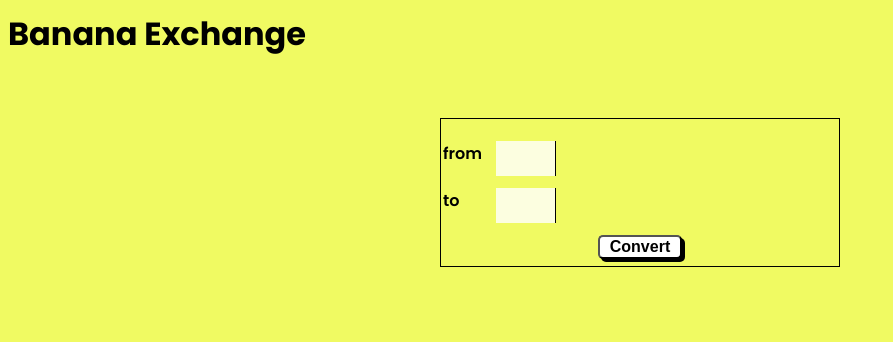
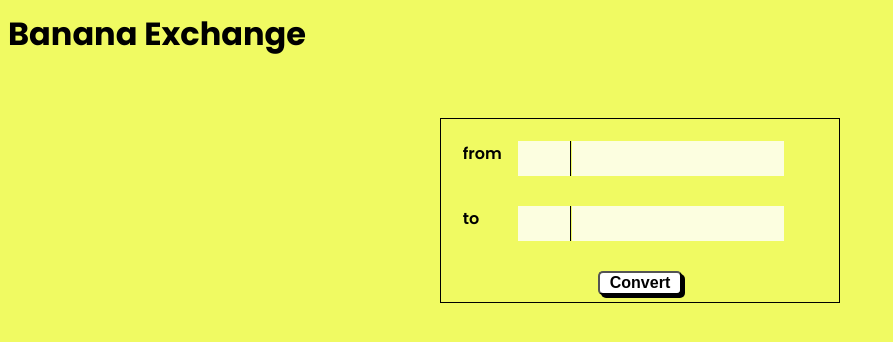
Before and after one commit to Bright-Portfolio/BananaExchange, a plain HTML site: page index.html in a window 1280 px wide. Shown: the whole page, without its empty margins (0-893 px from the left). Drawn offline with Linux system fonts and the light colour scheme; no server answers; a web font is replaced by a local one.

Commit message:
add convert button style and change base currency input method to dropdown

```diff
--- a/index.html
+++ b/index.html
@@ -1,11 +1,13 @@
 <!DOCTYPE html>
 <html lang="en">
+
 <head>
   <meta charset="UTF-8" />
   <meta name="viewport" content="width=device-width, initial-scale=1.0" />
   <title>Banana Exchange</title>
   <link rel="stylesheet" href="./style.css" />
 </head>
+
 <body>
   <h1>Banana Exchange</h1>
   <form id="exForm">
@@ -15,19 +17,19 @@
       <datalist id="symbols-list">
         <option value="USD"></option>
       </datalist>
-        <!-- <input type="text" id="base-amount"> -->
+      <input type="text" id="base-amount">
     </div>
 
     <div class="input-container">
       <label for="target-cur">to</label>
       <input type="text" id="target-cur" list="symbols-list" />
+      <input type="text" id="target-amount">
     </div>
-      <!-- <label for="amount">Amount</label>
-      <input type="text" id="amount" /> -->
     <button type="submit" id="con-btn">Convert</button>
   </form>
   <div id="con-result"></div>
 </body>
 <script src="./index.js"></script>
+
 </html>
 <!-- base currency will be set to USD due to free plan API -->
--- a/style.css
+++ b/style.css
@@ -31,15 +31,16 @@ form {
 }
 
 .input-container {
+  position: relative;
   display: flex;
   justify-content: flex-start;
   flex: 1;
-  width:100%;
-  margin: 2px;
-  margin-top: 20px;
+  margin: 20px auto;
+  width: 90%;
 }
 
-#base-cur, #target-cur {
+#base-cur,
+#target-cur {
   position: absolute;
   left: 50px;
   width: 15%;
@@ -53,12 +54,22 @@ form {
   text-align: center;
 }
 
-span {
-  font-weight: 600;
+#base-amount,
+#target-amount {
+  position: absolute;
+  left: 109px;
+  margin: auto;
+  padding: 10px 2px;
+  width: 60%;
+  height: auto;
+  outline: 0;
+  border: 0;
+  background-color: rgba(255, 255, 255, 0.8);
+  text-align: center;
 }
 
 #con-btn {
-  margin:20px auto 5px;
+  margin: 20px auto 5px;
   padding: 1px 10px;
   font-weight: 700;
   font-size: 1rem;
```
Lines whose indentation alone changed are shown as unchanged.
